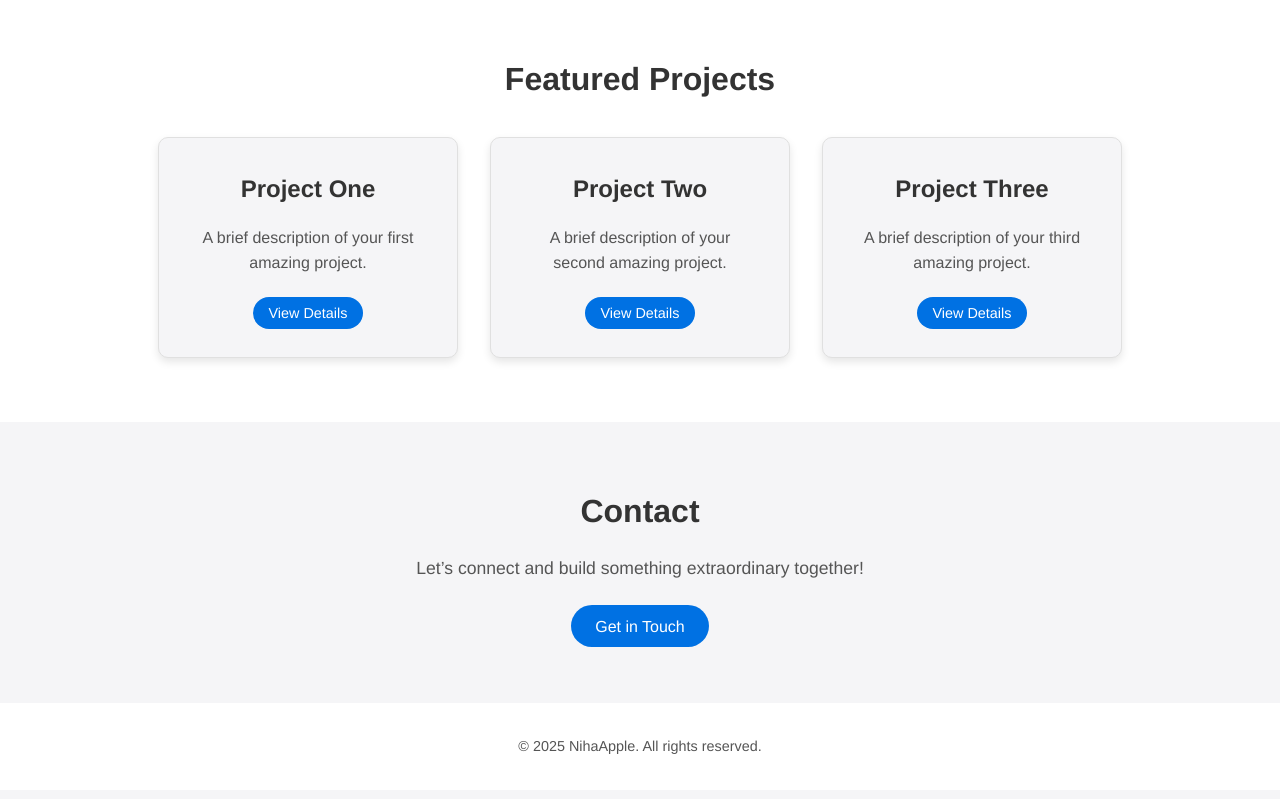
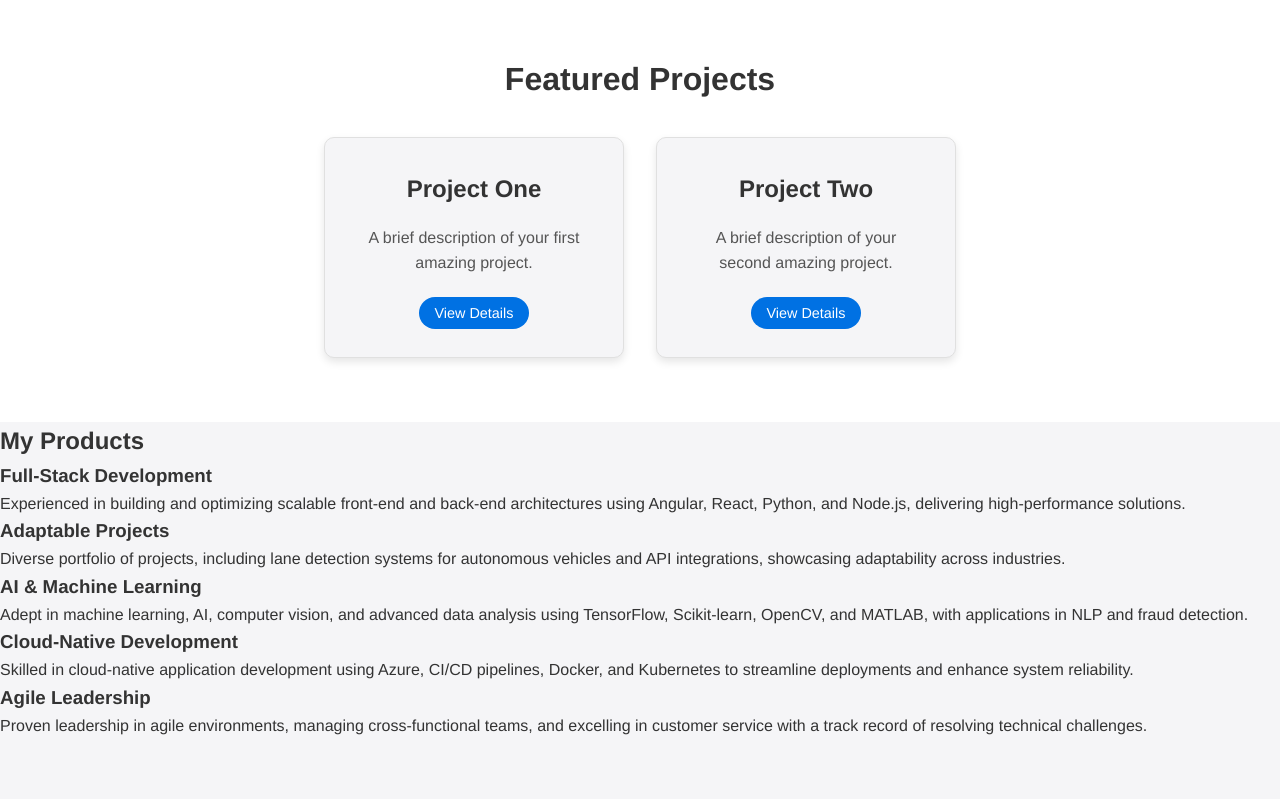
Before and after one commit to NiharikaDhanavath/NihaApple, a plain HTML site: page index.html in a window 1280 px wide. Shown: the part 1160-1959 px from the top of the page. Drawn offline with Linux system fonts and the light colour scheme.

Commit message:
index.html

```diff
--- a/index.html
+++ b/index.html
@@ -5,9 +5,9 @@
     <meta name="viewport" content="width=device-width, initial-scale=1.0">
     <title>NihaApple</title>
     <link rel="stylesheet" href="style.css">
-  <link rel="icon" href="apple-icon.png" type="image/png">
 </head>
 <body>
+    <!-- Navbar -->
     <header class="navbar">
         <div class="logo">
             <h1>Niha<span class="highlight">Apple</span></h1>
@@ -15,18 +15,21 @@
         <nav class="nav-links">
             <a href="#about">About</a>
             <a href="#projects">Projects</a>
+            <a href="#products">Products</a>
             <a href="#contact">Contact</a>
         </nav>
     </header>
 
-  <section id="hero" class="hero">
+    <!-- Hero Section with Background Image -->
+    <section id="hero" class="hero" style="background-image: url('your-image.jpg');">
         <div class="hero-content">
             <h2>Designed by Niharika</h2>
             <p>Transforming ideas into elegant solutions.</p>
-      <button onclick="scrollToSection('projects')">Explore Projects</button>
+            <a href="#products" class="btn">Explore My Products</a>
         </div>
     </section>
 
+    <!-- About Section -->
     <section id="about" class="about">
         <h2>About Me</h2>
         <p>
@@ -35,6 +38,7 @@
         </p>
     </section>
 
+    <!-- Projects Section -->
     <section id="projects" class="projects">
         <h2>Featured Projects</h2>
         <div class="project-list">
@@ -48,24 +52,46 @@
                 <p>A brief description of your second amazing project.</p>
                 <a href="#" class="button">View Details</a>
             </div>
-      <div class="project-card">
-        <h3>Project Three</h3>
-        <p>A brief description of your third amazing project.</p>
-        <a href="#" class="button">View Details</a>
+        </div>
+    </section>
+
+    <!-- Products Section -->
+    <section id="products" class="products">
+        <h2>My Products</h2>
+        <div class="product-list">
+            <div class="product-card">
+                <h3>Full-Stack Development</h3>
+                <p>Experienced in building and optimizing scalable front-end and back-end architectures using Angular, React, Python, and Node.js, delivering high-performance solutions.</p>
+            </div>
+            <div class="product-card">
+                <h3>Adaptable Projects</h3>
+                <p>Diverse portfolio of projects, including lane detection systems for autonomous vehicles and API integrations, showcasing adaptability across industries.</p>
+            </div>
+            <div class="product-card">
+                <h3>AI & Machine Learning</h3>
+                <p>Adept in machine learning, AI, computer vision, and advanced data analysis using TensorFlow, Scikit-learn, OpenCV, and MATLAB, with applications in NLP and fraud detection.</p>
+            </div>
+            <div class="product-card">
+                <h3>Cloud-Native Development</h3>
+                <p>Skilled in cloud-native application development using Azure, CI/CD pipelines, Docker, and Kubernetes to streamline deployments and enhance system reliability.</p>
+            </div>
+            <div class="product-card">
+                <h3>Agile Leadership</h3>
+                <p>Proven leadership in agile environments, managing cross-functional teams, and excelling in customer service with a track record of resolving technical challenges.</p>
             </div>
         </div>
     </section>
 
+    <!-- Contact Section -->
     <section id="contact" class="contact">
         <h2>Contact</h2>
         <p>Let’s connect and build something extraordinary together!</p>
-    <a href="mailto:niharika@example.com" class="button">Get in Touch</a>
+        <a href="mailto:niharika@example.com" class="btn">Get in Touch</a>
     </section>
 
+    <!-- Footer -->
     <footer class="footer">
-    <p>&copy; 2025 NihaApple. All rights reserved.</p>
+        <p>© 2025 NihaApple. All rights reserved.</p>
     </footer>
-
-  <script src="script.js"></script>
 </body>
 </html>
```
Lines whose indentation alone changed are shown as unchanged.
